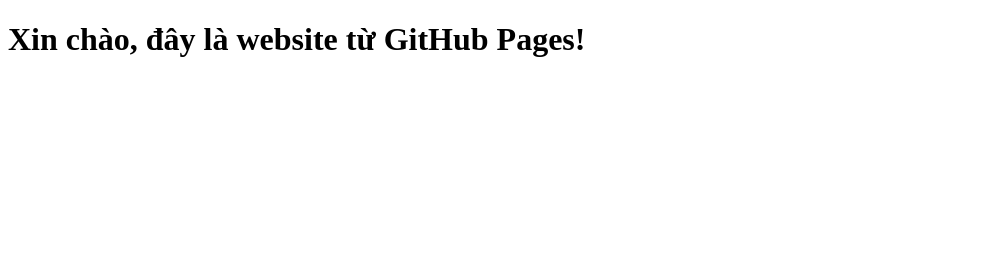
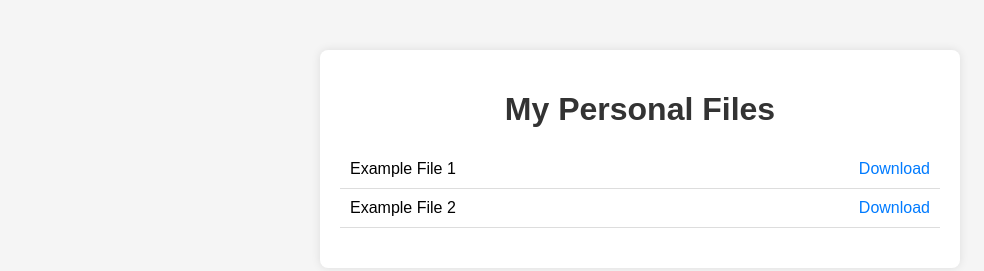
Before and after one commit to dungmit195/nvd29u1, a plain HTML site: page index.html in a window 1280 px wide. Shown: the whole page, without its empty margins (0-984 px from the left). Drawn offline with Linux system fonts and the light colour scheme.

Commit message:
Add initial HTML for personal file storage website

```diff
--- a/index.html
+++ b/index.html
@@ -1,10 +1,56 @@
 <!DOCTYPE html>
-<html>
-  <head>
-    <title>Trang Web Của Tôi</title>
+<html lang="en">
+<head>
     <meta charset="UTF-8">
-  </head>
-  <body>
-    <h1>Xin chào, đây là website từ GitHub Pages!</h1>
-  </body>
+    <meta name="viewport" content="width=device-width, initial-scale=1.0">
+    <title>Personal File Storage</title>
+    <style>
+        body {
+            font-family: Arial, sans-serif;
+            text-align: center;
+            margin: 0;
+            padding: 0;
+            background-color: #f5f5f5;
+        }
+        .container {
+            max-width: 600px;
+            margin: 50px auto;
+            padding: 20px;
+            background: #fff;
+            border-radius: 8px;
+            box-shadow: 0 0 10px rgba(0,0,0,0.1);
+        }
+        h1 {
+            color: #333;
+        }
+        .file-list {
+            margin: 20px 0;
+        }
+        .file-item {
+            display: flex;
+            justify-content: space-between;
+            padding: 10px;
+            border-bottom: 1px solid #ddd;
+        }
+        .file-item a {
+            text-decoration: none;
+            color: #007BFF;
+        }
+    </style>
+</head>
+<body>
+    <div class="container">
+        <h1>My Personal Files</h1>
+        <div class="file-list">
+            <div class="file-item">
+                <span>Example File 1</span>
+                <a href="#">Download</a>
+            </div>
+            <div class="file-item">
+                <span>Example File 2</span>
+                <a href="#">Download</a>
+            </div>
+        </div>
+    </div>
+</body>
 </html>
```
